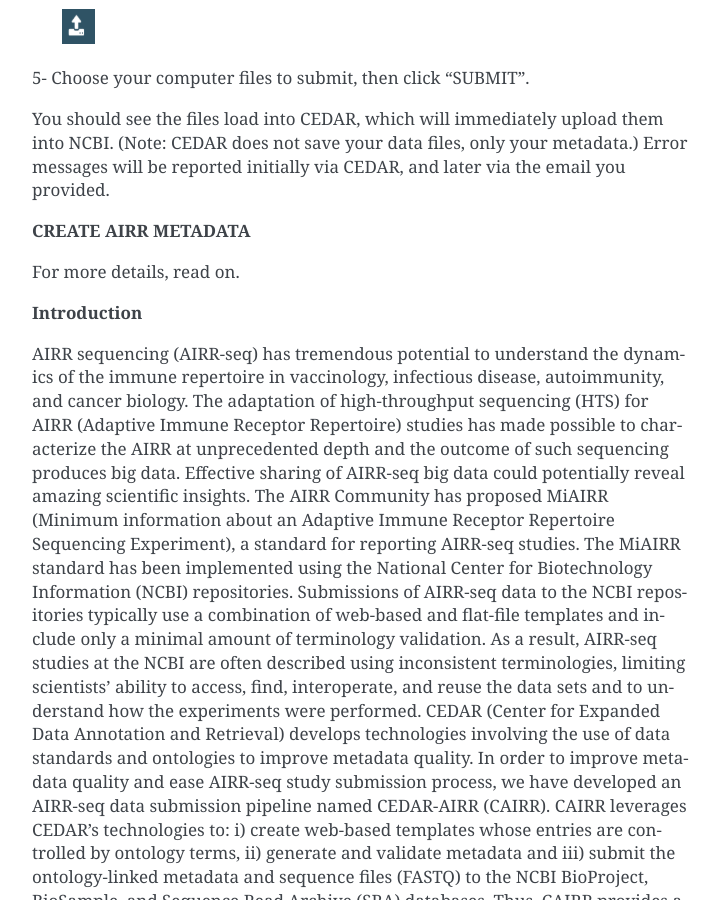
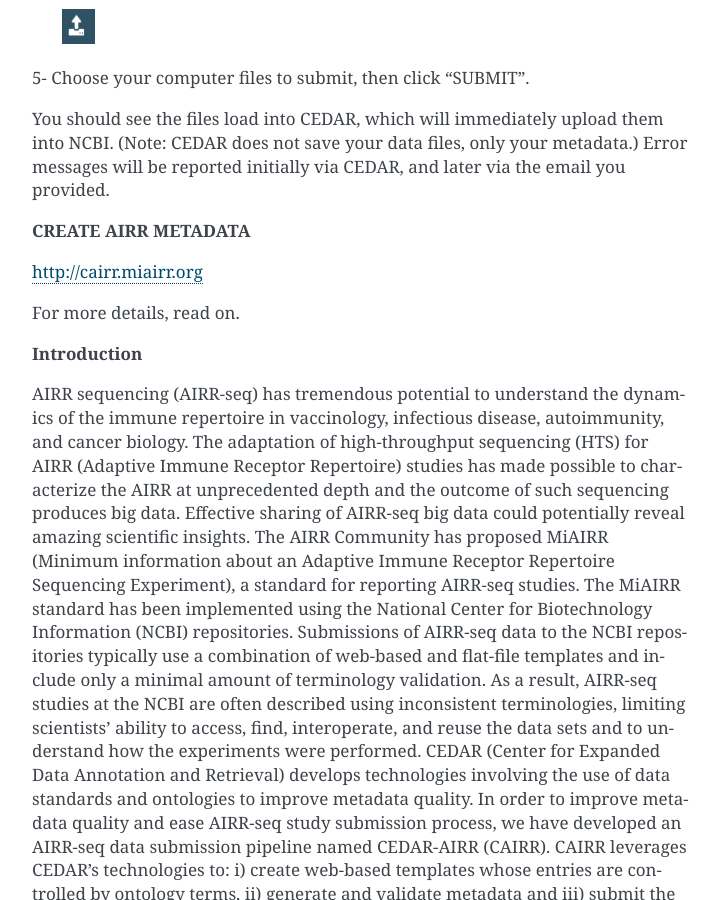
Before and after one commit to airr-community/airr-standards, a Sphinx documentation site: the page built from docs/cairr/overview.rst, in a window 1280 px wide and 900 px high, scrolled down 839 px. Shown: the whole window, without its empty margins (388-1108 px from the left). Built offline with Sphinx 7.4.7, drawn with Linux system fonts in a browser that asks for light colours; pages that are not in the unit, such as notebooks, are missing from menus; some of the changed lines change nothing that is shown.

Commit message:
CAIRR documentation updated
CAIRR documentation updated

```diff
--- a/docs/cairr/overview.rst
+++ b/docs/cairr/overview.rst
@@ -30,7 +30,7 @@
 
 **CREATE AIRR METADATA**
 
-.. _CREATE AIRR METADATA: https://cedar.metadatacenter.org/instances/create/https://repo.metadatacenter.org/templates/ea716306-5263-4f7a-9155-b7958f566933
+http://cairr.miairr.org
 
 For more details, read on.
 
```
